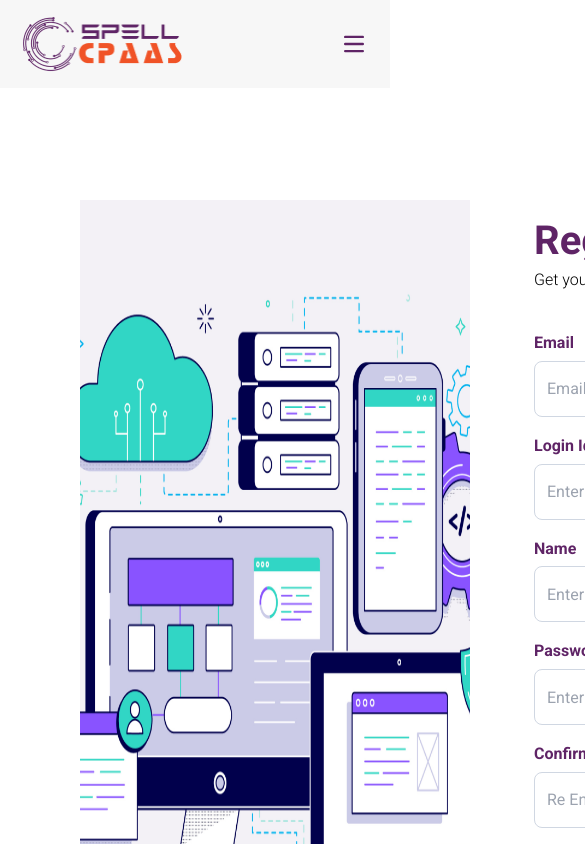
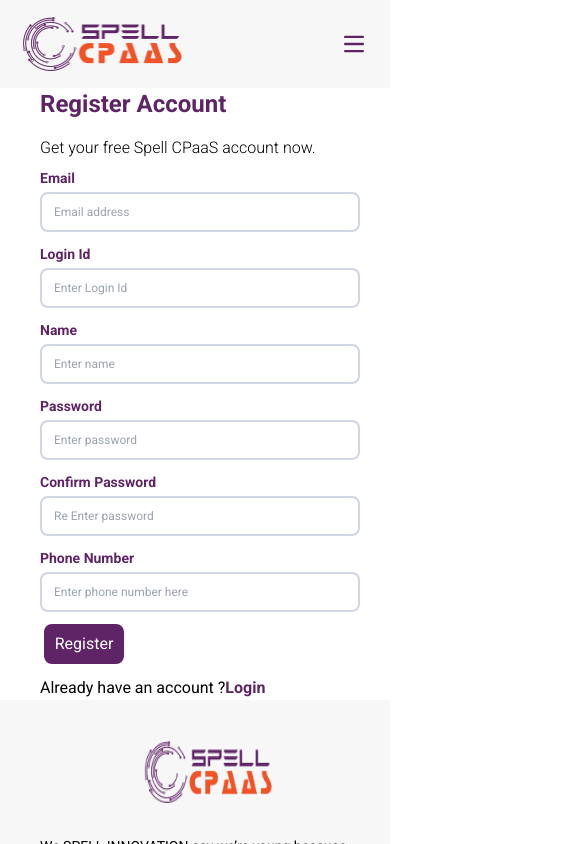
Before and after one commit to nareshbudha/my-project, a React (Vite) app: page /sign in a window 390 px wide. Shown: the top 844 px of the page, 585 px wide, since content can reach past the window. Built offline with nearby package versions, Linux system fonts and the light colour scheme.

Commit message:
responsive

```diff
--- a/src/Component/Navbar.jsx
+++ b/src/Component/Navbar.jsx
@@ -43,7 +43,7 @@
             isDropdownOpen ? "block" : "hidden"
           } w-full hidden md:flex md:w-auto md:order-1`}
         >
-          <ul className="flex flex-row mr-20 sm:gap-4 items-center text-left gap-8 ">
+          <ul className="flex flex-row relative mr-20 sm:gap-4 items-center text-left gap-8 ">
             <li>
               <a
                 href="#"
@@ -55,8 +55,13 @@
                       : "#FC6517";
                 }}
               >
-                Products
+                Products  <svg
+              className="mt-2 ml-2" width="19" height="9" viewBox="0 0 19 9" fill="none" xmlns="http://www.w3.org/2000/svg">
+<path d="M9.50002 8.80001C8.80002 8.80001 8.10002 8.53001 7.57002 8.00001L1.05002 1.48001C0.76002 1.19001 0.76002 0.710015 1.05002 0.420015C1.34002 0.130015 1.82002 0.130015 2.11002 0.420015L8.63002 6.94001C9.11002 7.42001 9.89002 7.42001 10.37 6.94001L16.89 0.420015C17.18 0.130015 17.66 0.130015 17.95 0.420015C18.24 0.710015 18.24 1.19001 17.95 1.48001L11.43 8.00001C10.9 8.53001 10.2 8.80001 9.50002 8.80001Z" fill="#5F2466"/>
+</svg>
               </a>
+
+
             </li>
             <li>
               <a href="#" className="text-[#5F2466] font-Poppins font-bold">
--- a/src/Component/Page/Login.jsx
+++ b/src/Component/Page/Login.jsx
@@ -2,27 +2,29 @@
 import lgi from "../Image/lgi.png";
 const Login = () => {
   return (
-    <div>
-      <div className="flex flex-row justify-stretch   ">
-        <img className="w-[510px] h-[511px] pt-28 ml-20" src={lgi} alt="" />
+    <div className="mobile:ml-10">
+      <div className="flex justify-stretch  laptop:flex-row    ">
+        <img className="mobile:hidden tablet:block tablet:w-80 tablet:h-80 tablet:pt-5 laptop:w-96 laptop:h-96 laptop:mr-14 desktop:ml-2 desktop:w-full desktop:h-full
+        " src={lgi} alt="" />
 
-        <div className="mt-32 ml-16">
-          <div className="flexflex-col ">
-            <p className="text-[#5F2466] font-bold text-[40px] leading-[50px]">
-              Welcome Back !{" "}
+        <div className="tablet:mt-5  tablet:ml-5 laptop:mt-10
+         laptop:mr-4 laptop:w-full desktop:mt-20">
+          <div className="flex flex-col mobile:gap-4 ">
+            <p className="text-[#5F2466] font-bold  laptop:text-5xl laptop:leading-10 mobile:text-2xl">
+              Welcome Back
             </p>
-            <span className="text-[#000000] font-light text-[16px] leading-[28px] mt-8">
-              Sign in to continue to Spell CPasS.{" "}
+            <span className="text-[#000000] font-light mobile:text-base tablet:text-xl ">
+              Sign in to continue to Spell CPasS.
             </span>
           </div>
 
-          <div className="text-[#000000] font-Poppins font-base  w-[35%] flex flex-col gap-5 mt-10">
+          <div className="text-[#000000] flex flex-col mobile:gap-4 mobile:my-3 mt-10">
             <div className="relative gap-3">
-              <p className="text-[#5F2466] font-bold text-[16px] leading-[18.75px] pb-2 ">
+              <p className="text-[#5F2466] font-bold mobile:text-sm mobile:leading-3 text-base leading-5 pb-2 ">
                 Username
               </p>
               <input
-                className=" border-[#D0D7E2] border-[1px] flex rounded-[8px] px-3 py-3 w-[654px] h-[56px]"
+                className=" border-[#D0D7E2] border-2 flex rounded-lg px-3 py-3 mobile:text-xs tablet:text-lg mobile:w-80 mobile:h-10 tablet:w-full tablet:h-14 "
                 type="text"
                 placeholder="Enter Username Or Email Address"
                 required
@@ -30,16 +32,16 @@
             </div>
             <div className="relative gap-3 ">
               <div className="flex flex-row justify-between whitespace-nowrap">
-                <p className="text-[#5F2466] font-bold text-[16px] leading-[18.75px] pb-2 ">
+                <p className="text-[#5F2466] font-bold mobile:text-sm mobile:leading-3 text-base leading-5 pb-2 ">
                   Password
                 </p>
-                <span className="justify-end text-[#000000] leading-[28px] text-[16px] ml-[460px] font-light">
+                <span className="text-[#000000] mobile:mr-2 mobile:-mt-2 tablet:mr-2  ">
                   Forget Password?
                 </span>
               </div>
 
               <input
-                className=" border-[#D0D7E2] border-[1px] flex rounded-[8px] px-3 py-3 w-[654px] h-[56px]"
+                className=" border-[#D0D7E2] border-2 flex rounded-lg px-3 py-3 mobile:text-xs tablet:text-lg mobile:w-80 mobile:h-10 tablet:w-full tablet:h-14 "
                 type="password"
                 placeholder="Enter password "
                 required
@@ -47,7 +49,7 @@
             </div>
 
             <button
-              className="bg-[#5F2466]  text-[#FFFFFF]   w-[654px] h-[56px] rounded-xl   mt-1 mr-[800px]  py-[15px] px-[25px] "
+              className="bg-[#5F2466]  text-[#FFFFFF] mobile:rounded-lg mobile:w-20 mobile:ml-1 mobile:px-1 mobile:py-2 mobile:-mt-1 tablet:w-full tablet:h-14"
               onClick={(event) => {
                 event.target.style.backgroundColor =
                   event.target.style.backgroundColor === "rgb(252, 101, 23)"
@@ -58,9 +60,9 @@
               Log In
             </button>
           </div>
-          <p className="flex mt-3 ml-56">
+          <p className="flex tablet:text-base tablet:font-light tablet:mt-3 tablet:ml-12 ">
             Don’t have an account ?{" "}
-            <a href="sign" className="text-[#5F2466] font-Poppins font-bold">
+            <a href="sign" className="text-[#5F2466]  font-bold tablet:text-base">
               Signup now
             </a>
           </p>
--- a/src/Component/Page/SignUp.jsx
+++ b/src/Component/Page/SignUp.jsx
@@ -3,83 +3,84 @@
 
 const SignUp = () => {
   return (
-    <div>
-      <div className="flex flex-row justify-stretch   ">
-        <img className="w-[714px] h-[920px] pt-28 ml-20" src={sgup} alt="" />
+    <div className="mobile:ml-10 laptop:mr-20">
+      <div className="flex flex-row justify-stretch tablet:flex-col-reverse laptop:flex-row   ">
+        <img className=" mobile:hidden tablet:block tablet:ml-40 tablet:w-96  tablet:h-96  tablet:pt-5 laptop:w-5/12 laptop:h-5/6 laptop:pt-36 laptop:mr-2 desktop:ml-2 desktop:w-2/5 desktop:-mt-16  " src={sgup} alt="" />
 
-        <div className="mt-32 ml-16">
-          <div className="flexflex-col ">
-            <p className="text-[#5F2466] font-bold text-[40px] leading-[50px]">
+        <div className="tablet:mt-5  tablet:ml-5 laptop:mt-10
+         laptop:mr-4 laptop:w-full desktop:mt-20">
+          <div className="flex flex-col mobile:gap-4">
+            <p className="text-[#5F2466] font-bold   mobile:text-2xl laptop:text-5xl laptop:leading-10">
               Register Account
             </p>
-            <span className="text-[#000000] font-light text-[16px] leading-[28px] mt-8">
+            <span className="text-[#000000] font-light mobile:text-base tablet:text-xl">
               Get your free Spell CPaaS account now.
             </span>
           </div>
 
-          <div className="text-[#000000] font-Poppins font-base  w-[35%] flex flex-col gap-5 mt-10">
+          <div className="text-[#000000] flex flex-col mobile:gap-4 mobile:my-3 mt-10">
             <div className="relative gap-3 ">
-              <p className="text-[#5F2466] font-bold text-[16px] leading-[18.75px] pb-2 ">
+              <p className="text-[#5F2466] font-bold mobile:text-sm mobile:leading-3 text-base leading-5 pb-2">
                 Email
               </p>
               <input
-                className=" border-[#D0D7E2] border-[1px] flex rounded-[8px] px-3 py-3 w-[654px] h-[56px]"
+                className=" border-[#D0D7E2] border-2 flex rounded-lg px-3 py-3 mobile:text-xs tablet:text-lg mobile:w-80 mobile:h-10 tablet:w-full tablet:h-14"
                 type="email"
                 placeholder="Email address"
                 required
               />
             </div>
             <div className="relative gap-3">
-              <p className="text-[#5F2466] font-bold text-[16px] leading-[18.75px] pb-2 ">
+              <p className="text-[#5F2466] font-bold mobile:text-sm mobile:leading-3 text-base leading-5 pb-2 ">
                 Login Id{" "}
               </p>
               <input
-                className=" border-[#D0D7E2] border-[1px] flex rounded-[8px] px-3 py-3 w-[654px] h-[56px]"
+                className=" border-[#D0D7E2] border-2 flex rounded-lg px-3 py-3 mobile:text-xs tablet:text-lg mobile:w-80 mobile:h-10 tablet:w-full tablet:h-14 "
                 type="text"
                 placeholder="Enter Login Id "
                 required
               />
             </div>
             <div className="relative gap-3">
-              <p className="text-[#5F2466] font-bold text-[16px] leading-[18.75px] pb-2 ">
+              <p className="text-[#5F2466]  font-bold mobile:text-sm mobile:leading-3 text-base leading-5 pb-2 ">
                 Name{" "}
               </p>
               <input
-                className=" border-[#D0D7E2] border-[1px] flex rounded-[8px] px-3 py-3 w-[654px] h-[56px]"
+                className=" border-[#D0D7E2] border-2 flex rounded-lg px-3 py-3 mobile:text-xs tablet:text-lg mobile:w-80 mobile:h-10 tablet:w-full tablet:h-14 "
                 type="text"
                 placeholder="Enter name"
                 required
               />
             </div>
             <div className="relative gap-3">
-              <p className="text-[#5F2466] font-bold text-[16px] leading-[18.75px] pb-2 ">
+              <p className="text-[#5F2466] font-bold mobile:text-sm mobile:leading-3 text-base leading-5 pb-2 ">
                 Password
               </p>
               <input
-                className=" border-[#D0D7E2] border-[1px] flex rounded-[8px] px-3 py-3 w-[654px] h-[56px]"
+                className=" border-[#D0D7E2] border-2 flex rounded-lg px-3 py-3 mobile:text-xs tablet:text-lg mobile:w-80 mobile:h-10 tablet:w-full tablet:h-14 "
                 type="password"
                 placeholder="Enter password "
                 required
               />
             </div>
             <div className="relative gap-3">
-              <p className="text-[#5F2466] font-bold text-[16px] leading-[18.75px] pb-2 ">
+              <p className="text-[#5F2466] font-bold mobile:text-sm mobile:leading-3 text-base leading-5 pb-2 ">
                 Confirm Password
               </p>
               <input
-                className=" border-[#D0D7E2] border-[1px] flex rounded-[8px] px-3 py-3 w-[654px] h-[56px]"
+                className=" border-[#D0D7E2] border-2 flex rounded-lg px-3 py-3 mobile:text-xs tablet:text-lg mobile:w-80 mobile:h-10 tablet:w-full tablet:h-14 "
                 type="password"
                 placeholder="Re Enter password"
                 required
               />
             </div>
             <div className="relative gap-3">
-              <p className="text-[#5F2466] font-bold text-[16px] leading-[18.75px] pb-2 ">
+              <p className="text-[#5F2466] font-bold mobile:text-sm mobile:leading-3 text-base leading-5 pb-2">
                 Phone Number
               </p>
 
               <input
-                className=" border-[#D0D7E2] border-[1px] flex rounded-[8px] px-3 py-3 w-[654px] h-[56px]"
+                className=" border-[#D0D7E2] border-2 flex rounded-lg px-3 py-3 mobile:text-xs tablet:text-lg mobile:w-80 mobile:h-10 tablet:w-full tablet:h-14 "
                 type="text"
                 placeholder="Enter phone number here"
                 required
@@ -87,7 +88,7 @@
             </div>
 
             <button
-              className="bg-[#5F2466]  text-[#FFFFFF]   w-[654px] h-[56px] rounded-xl   mt-1 mr-[800px]  py-[15px] px-[25px] "
+              className="bg-[#5F2466]  text-[#FFFFFF] mobile:rounded-lg mobile:w-20 mobile:ml-1 mobile:px-1 mobile:py-2 mobile:-mt-1 tablet:w-full tablet:h-14"
               onClick={(event) => {
                 event.target.style.backgroundColor =
                   event.target.style.backgroundColor === "rgb(252, 101, 23)"
@@ -98,9 +99,9 @@
               Register
             </button>
           </div>
-          <p className="flex mt-3 ml-56">
-            Already have an account ?{" "}
-            <a href="login" className="text-[#5F2466] font-Poppins font-bold">
+          <p className="flex tablet:text-base tablet:font-light tablet:mt-3 tablet:ml-12">
+            Already have an account ?
+            <a href="login" className="text-[#5F2466] font-bold tablet:text-base">
               Login
             </a>
           </p>
```
